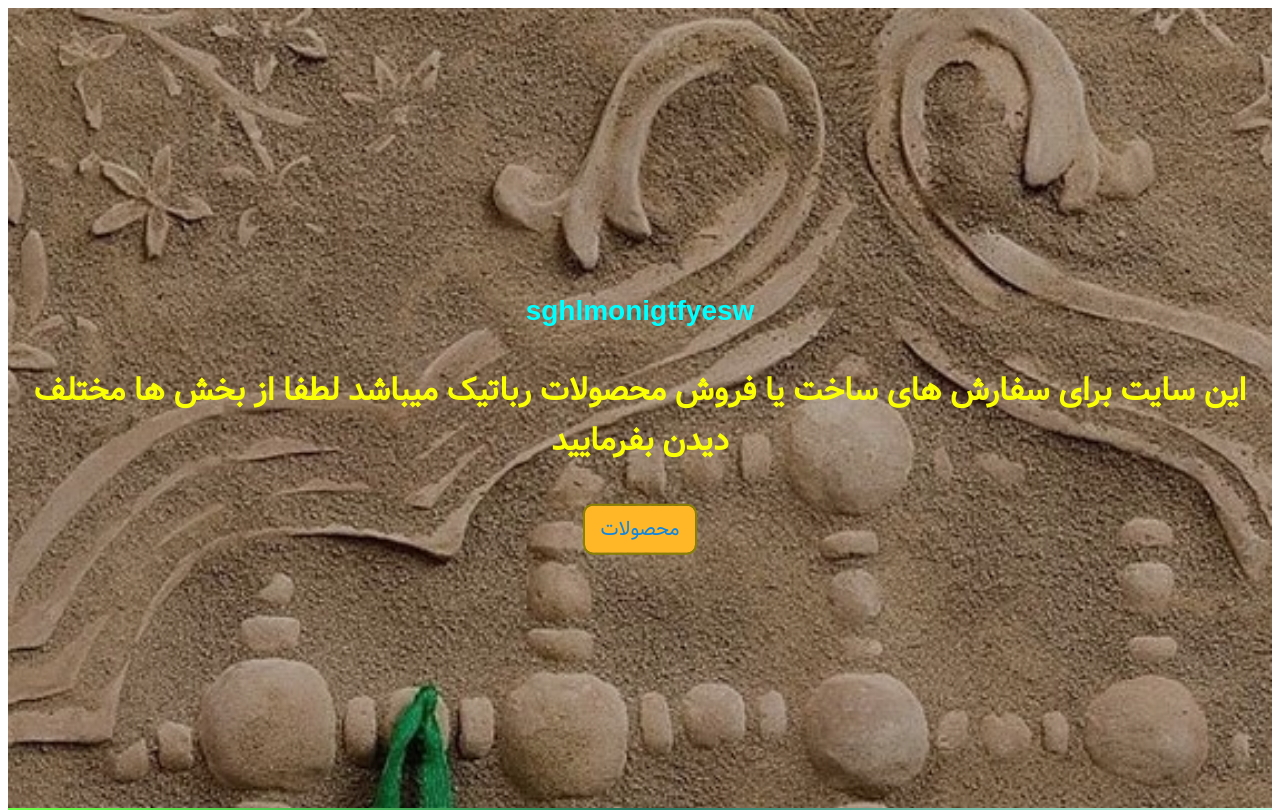
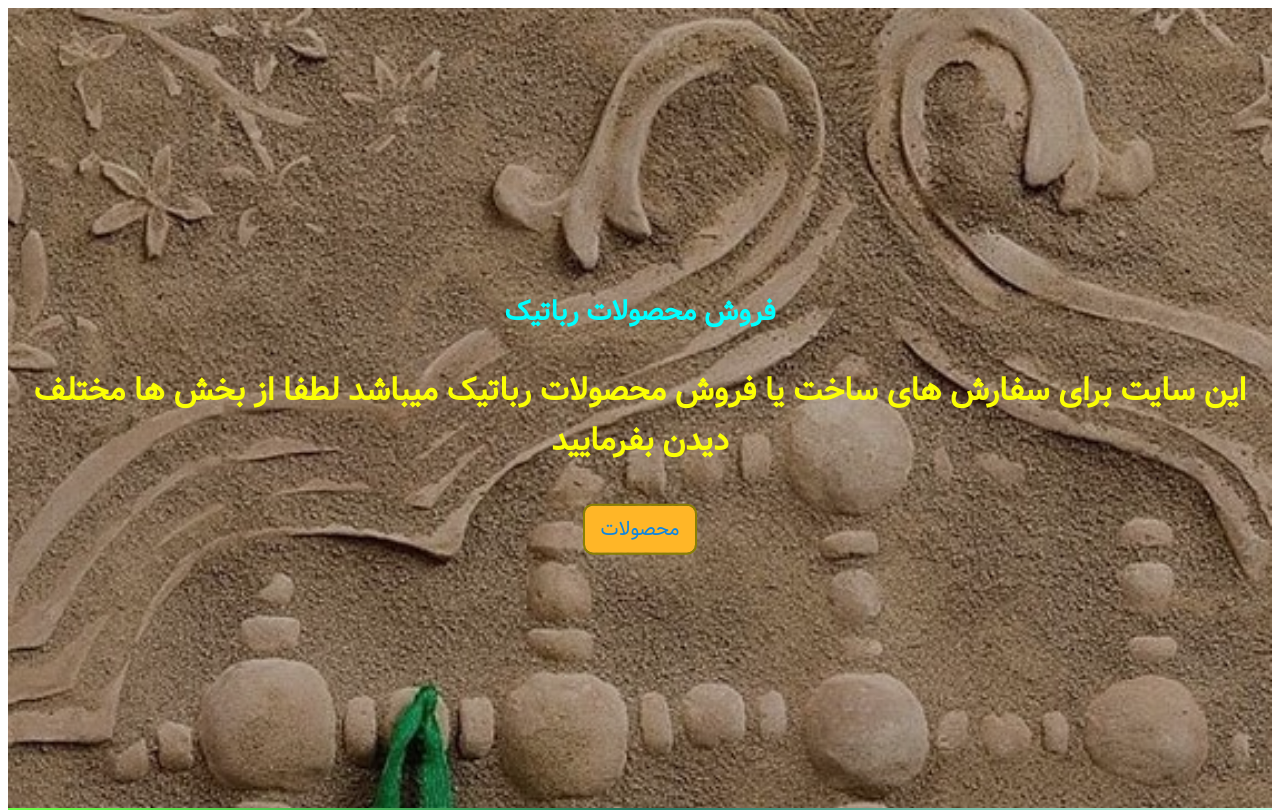
Before and after one commit to alishokri15/site1, a plain HTML site: page index.html in a window 1280 px wide. Shown: the top 810 px of the page. Drawn offline with Linux system fonts and the light colour scheme; files whose address does not match are found by name.

Commit message:
header change h1

```diff
--- a/index.html
+++ b/index.html
@@ -13,7 +13,7 @@
     <!-- header -->
     <header class="header">
         <div class="banner">
-            <h1> sghlmonigtfyesw</h1>
+            <h1>فروش محصولات رباتیک</h1>
             <h2>
                 این سایت برای سفارش های ساخت یا فروش محصولات رباتیک میباشد لطفا از بخش ها مختلف دیدن بفرمایید
             </h2>
```
